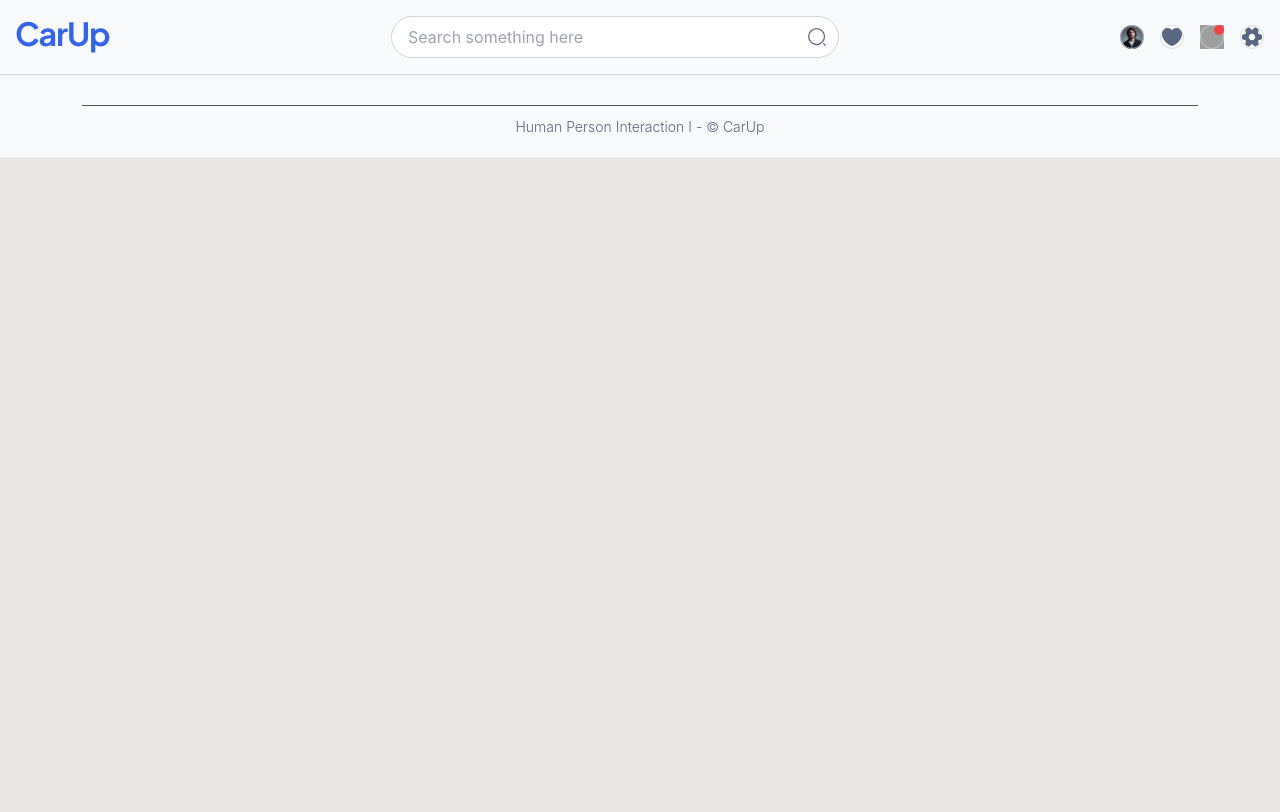
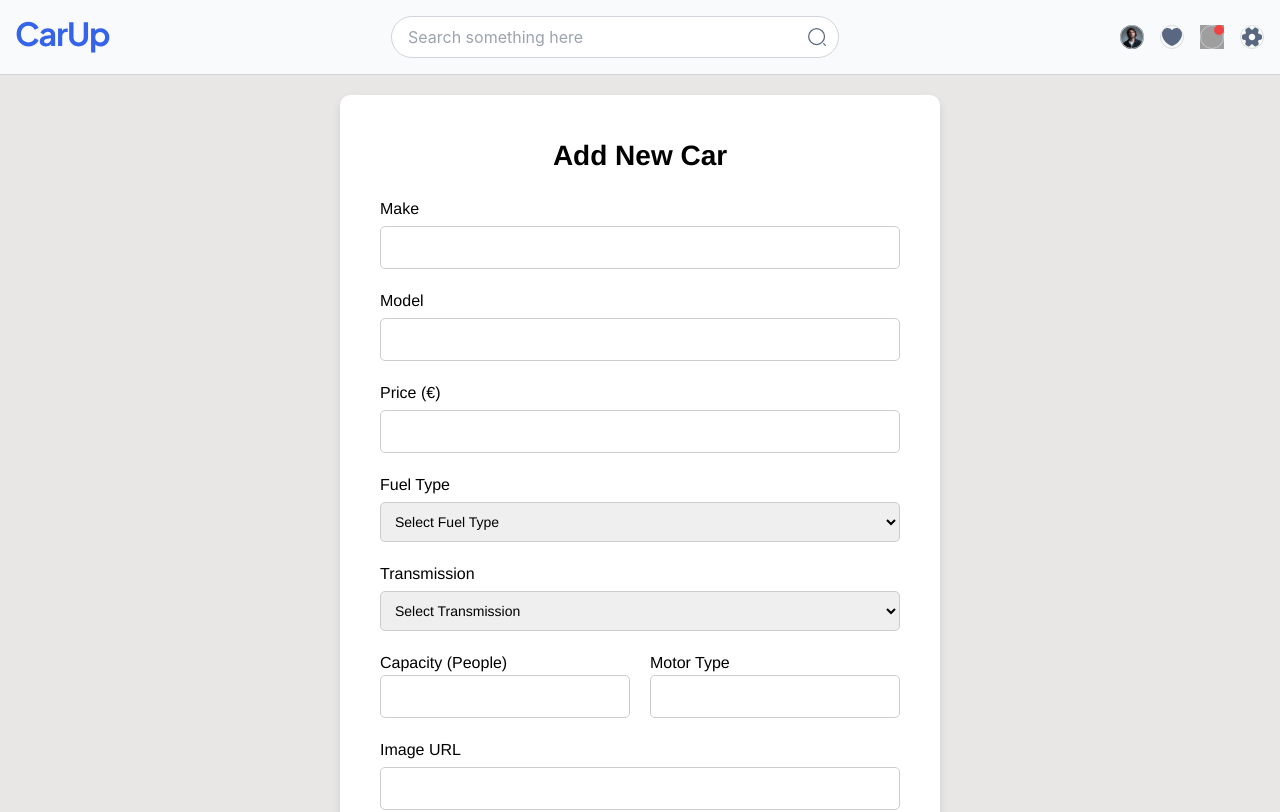
Before and after one commit to alejandrogomezl/IPO_24-25, a React (Create React App) app in the folder front2/: page /add-car in a window 1280 px wide. Shown: the top 812 px of the page. Built offline with nearby package versions, Linux system fonts and the light colour scheme; grey boxes are pictures that could not be loaded.

Commit message:
addcar done newVehicle a falta de ajustar tamaño y guay

```diff
--- a/front2/src/App.js
+++ b/front2/src/App.js
@@ -10,6 +10,7 @@ import Inquiry from './pages/Inquiry';
 import MechInquiry from './pages/mechInquiry';
 import CarBuy from './pages/CarBuy';
 import MechMain from './pages/mechMain'
+import AddCar from './pages/addCar';
 
 function App() {
   return (
@@ -25,6 +26,7 @@ function App() {
         <Route path="/mech-inquiry" element={<MechInquiry />} />
         <Route path="/details" element = {<CarBuy />} />
         <Route path="/mech-main"element = {<MechMain />} />
+        <Route path="/add-car"element = {<AddCar />} />
     </Routes>
 
     <Footer />
--- /dev/null
+++ b/front2/src/assets/css/addCar.css
@@ -0,0 +1,100 @@
+/* addCar.css */
+.add-car-container {
+    background-color: #ffffff;
+    padding: 40px;
+    margin: 20px auto;
+    max-width: 600px;
+    border-radius: 10px;
+    box-shadow: 0 4px 8px rgba(0, 0, 0, 0.1);
+    font-family: "Plus Jakarta Sans-SemiBold", Helvetica;
+}
+
+.add-car-container h2 {
+    font-weight: 600;
+    font-size: 28px;
+    margin-bottom: 20px;
+    text-align: center; /* Centra el título */
+}
+
+.add-car-form {
+    display: flex;
+    flex-direction: column;
+    gap: 20px;
+}
+
+.form-group {
+    display: flex;
+    flex-direction: column;
+}
+
+.separator {
+    width: 100%;
+}
+
+.form-group-row {
+    display: flex;
+    gap: 20px; /* Espacio entre columnas */
+}
+
+.form-group-half {
+    flex: 1; /* Cada columna ocupa la mitad del ancho */
+    display: flex;
+    flex-direction: column;
+}
+
+.form-group label {
+    font-size: 16px;
+    margin-bottom: 5px;
+}
+
+.form-group input,
+.form-group select {
+    padding: 10px;
+    font-size: 14px;
+    border: 1px solid #ccc;
+    border-radius: 5px;
+    width: 100%; /* Asegura que el input llene el espacio */
+    box-sizing: border-box; /* Incluye el padding y border en el ancho total */
+}
+
+.form-group-half input {
+    padding: 10px;
+    font-size: 14px;
+    border: 1px solid #ccc;
+    border-radius: 5px;
+    width: 100%; /* Ajusta el ancho al contenedor */
+    box-sizing: border-box;
+}
+
+.submit-button {
+    padding: 10px 20px;
+    font-size: 16px;
+    color: #fff;
+    background-color: #007bff;
+    border: none;
+    border-radius: 5px;
+    cursor: pointer;
+    transition: background-color 0.3s ease;
+}
+
+.submit-button:hover {
+    background-color: #0056b3;
+}
+
+.error {
+    color: red;
+    font-size: 14px;
+    margin-bottom: 20px;
+}
+
+.success-container {
+    background-color: #28a745; /* Fondo verde */
+    color: white; /* Texto blanco */
+    padding: 15px;
+    border-radius: 8px;
+    text-align: center;
+    margin-bottom: 20px;
+    box-shadow: 0 4px 8px rgba(0, 0, 0, 0.2); /* Sombra para resaltar */
+    font-weight: bold;
+    font-size: 16px;
+  }
--- a/front2/src/assets/css/style.css
+++ b/front2/src/assets/css/style.css
@@ -1,7 +1,25 @@
-.catalog {
+.vehicles-container {
+  display: flex;
+  align-items: flex-start; /* Alinear elementos al inicio verticalmente */
+  gap: 1rem; /* Separar el botón de los vehículos */
+}
+
+.vehicle-section {
+  display: flex;
+  flex-direction: column;
+  gap: 1rem;
+}
+
+.new-vehicle {
+  flex: 3; /* Opcional: Controlar el tamaño del "Añadir coche" */
+}
+.vehicle-list {
+  flex: 4; /* Hacer que ocupe más espacio horizontal */
+}
+ .catalog {
   width: 304px;
   padding: 15px;
-  background-color: var(--primary-0);
+  background-color: #ffffff;
   border-radius: 10px;
   overflow: hidden;
   position: relative;
--- a/front2/src/components/NewVehicle.jsx
+++ b/front2/src/components/NewVehicle.jsx
@@ -1,33 +1,41 @@
 import React from 'react';
+import { useNavigate } from 'react-router-dom'; // Importar useNavigate
 import '../assets/css/style.css';
 import gas from '../assets/img/gas-station.svg';
 import transmission from '../assets/img/Car.svg';
 import cap from '../assets/img/profile-2user.svg';
 
 function NewVehicle() {
+  const navigate = useNavigate(); // Hook para navegación
+
+  const handleAddVehicleClick = () => {
+    navigate('/add-car'); // Navegar a la página de añadir coche
+  };
+
   return (
     <div className="catalog">
       <div className="car-name">
-        <div className="text-wrapper">añadir coche</div>
+        <div className="text-wrapper">Añadir Coche</div>
       </div>
-      <button className="button-rental">Add Vehicle</button>
+      <button className="button-rental" onClick={handleAddVehicleClick}>
+        Add Vehicle
+      </button>
       <div className="spesification">
         <div>
-          <img className="img" src={gas} />
+          <img className="img" src={gas} alt="Fuel Icon" />
           <span>___</span>
         </div>
         <div>
-          <img className="img" src={transmission} alt=" " />
+          <img className="img" src={transmission} alt="Transmission Icon" />
           <span>___</span>
         </div>
         <div>
-          <img className="img" src={cap} alt=" " />
+          <img className="img" src={cap} alt="Capacity Icon" />
           <span>___</span>
         </div>
       </div>
       <div className="price-and-button">
         <div className="price">____€</div>
-
       </div>
     </div>
   );
--- a/front2/src/pages/Home.jsx
+++ b/front2/src/pages/Home.jsx
@@ -52,14 +52,14 @@ export default function Home() {
           <h3>Popular Cars</h3>
           <button className="view-all-button">View All</button>
         </div>
-        <VehicleList start={0} limit={5} />
+        <VehicleList start={0} limit={6} />
       </section>
 
       <section className="vehicle-section recommended-vehicles">
         <div className="section-header">
           <h3>Recommendation Car</h3>
         </div>
-        <VehicleList start={5} limit={recommendationLimit} />
+        <VehicleList start={6} limit={recommendationLimit} />
       </section>
 
       <footer className="load-more-section">
--- /dev/null
+++ b/front2/src/pages/addCar.jsx
@@ -0,0 +1,173 @@
+import React, { useState } from 'react';
+import { useNavigate } from 'react-router-dom';
+import '../assets/css/addCar.css';
+
+export default function AddCar() {
+  const [formData, setFormData] = useState({
+    make: '',
+    model: '',
+    price: '',
+    fuelType: '',
+    transmission: '',
+    capacity: '',
+    motorType: '',
+    image: '',
+  });
+  const [loading, setLoading] = useState(false);
+  const [error, setError] = useState('');
+  const [success, setSuccess] = useState(false); // Estado para mostrar el aviso de éxito
+  const navigate = useNavigate();
+
+  const handleChange = (e) => {
+    const { name, value } = e.target;
+    setFormData((prevData) => ({ ...prevData, [name]: value }));
+  };
+
+  const handleSubmit = async (e) => {
+    e.preventDefault();
+    setLoading(true);
+    setError('');
+    setSuccess(false);
+
+    try {
+      const response = await fetch('http://localhost:3000/api/vehicles', {
+        method: 'POST',
+        headers: {
+          'Content-Type': 'application/json',
+        },
+        body: JSON.stringify(formData),
+      });
+
+      if (!response.ok) {
+        throw new Error('Failed to add car. Please try again.');
+      }
+
+      // Mostrar el mensaje de éxito
+      setSuccess(true);
+
+      // Redirigir después de 3 segundos
+      setTimeout(() => {
+        navigate('/mech-main');
+      }, 3000);
+    } catch (err) {
+      setError(err.message || 'An unexpected error occurred.');
+    } finally {
+      setLoading(false);
+    }
+  };
+
+  return (
+    <div className="add-car-container">
+      <h2>Add New Car</h2>
+      {error && <p className="error">{error}</p>}
+      {success && <div className="success-container">Car added successfully! Redirecting...</div>}
+      <form onSubmit={handleSubmit} className="add-car-form">
+        <div className="form-group">
+          <label htmlFor="make">Make</label>
+          <input
+            type="text"
+            id="make"
+            name="make"
+            value={formData.make}
+            onChange={handleChange}
+            required
+          />
+        </div>
+        <div className="form-group">
+          <label htmlFor="model">Model</label>
+          <input
+            type="text"
+            id="model"
+            name="model"
+            value={formData.model}
+            onChange={handleChange}
+            required
+          />
+        </div>
+        <div className="form-group">
+          <label htmlFor="price">Price (€)</label>
+          <input
+            type="number"
+            id="price"
+            name="price"
+            value={formData.price}
+            onChange={handleChange}
+            required
+          />
+        </div>
+        <div className="form-group">
+          <label htmlFor="fuelType">Fuel Type</label>
+          <select
+            id="fuelType"
+            name="fuelType"
+            value={formData.fuelType}
+            onChange={handleChange}
+            required
+          >
+            <option value="">Select Fuel Type</option>
+            <option value="Petrol">Petrol</option>
+            <option value="Diesel">Diesel</option>
+            <option value="Electric">Electric</option>
+            <option value="Hybrid">Hybrid</option>
+          </select>
+        </div>
+        <div className="form-group">
+          <label htmlFor="transmission">Transmission</label>
+          <select
+            id="transmission"
+            name="transmission"
+            value={formData.transmission}
+            onChange={handleChange}
+            required
+          >
+            <option value="">Select Transmission</option>
+            <option value="Manual">Manual</option>
+            <option value="Automatic">Automatic</option>
+          </select>
+        </div>
+        <div className="form-group-row">
+          <div className="separator">
+            <label htmlFor="capacity">Capacity (People)</label>
+            <div className="form-group-half">
+              <input
+                type="number"
+                id="capacity"
+                name="capacity"
+                value={formData.capacity}
+                onChange={handleChange}
+                required
+              />
+            </div>
+          </div>
+          <div className="separator">
+            <label htmlFor="motorType">Motor Type</label>
+            <div className="form-group-half">
+              <input
+                type="text"
+                id="motorType"
+                name="motorType"
+                value={formData.motorType}
+                onChange={handleChange}
+                required
+              />
+            </div>
+          </div>
+        </div>
+        <div className="form-group">
+          <label htmlFor="image">Image URL</label>
+          <input
+            type="text"
+            id="image"
+            name="image"
+            value={formData.image}
+            onChange={handleChange}
+            required
+          />
+        </div>
+        <button type="submit" className="submit-button" disabled={loading}>
+          {loading ? 'Adding...' : 'Add Car'}
+        </button>
+      </form>
+    </div>
+  );
+}
--- a/front2/src/pages/mechMain.jsx
+++ b/front2/src/pages/mechMain.jsx
@@ -53,8 +53,10 @@ export default function MechMain() {
           <h3>Popular Cars</h3>
           <button className="view-all-button">View All</button>
         </div>
-        <NewVehicle/>
-        <VehicleList start={0} limit={5} />
+        <div className='vehicles-container'>
+          <NewVehicle/>
+          <VehicleList start={0} limit={5} />
+        </div>
       </section>
 
       <section className="vehicle-section recommended-vehicles">
```
